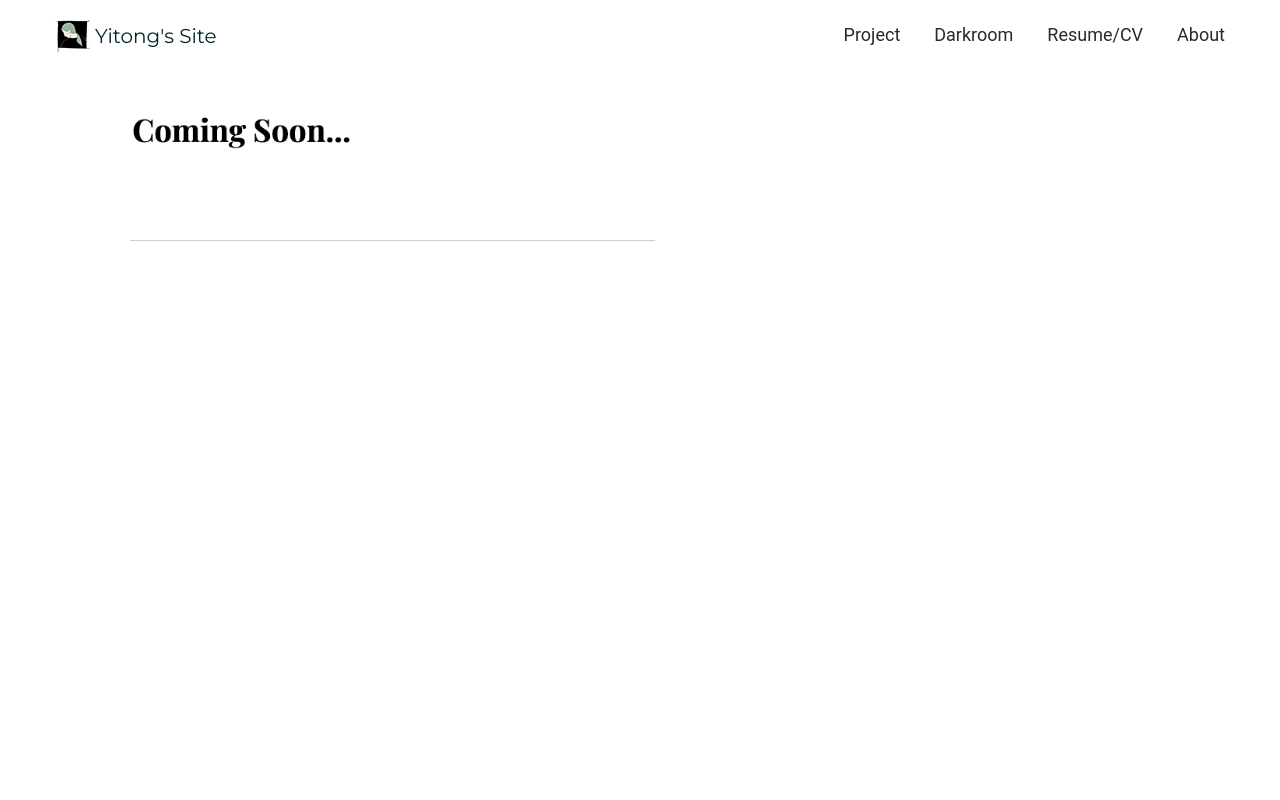
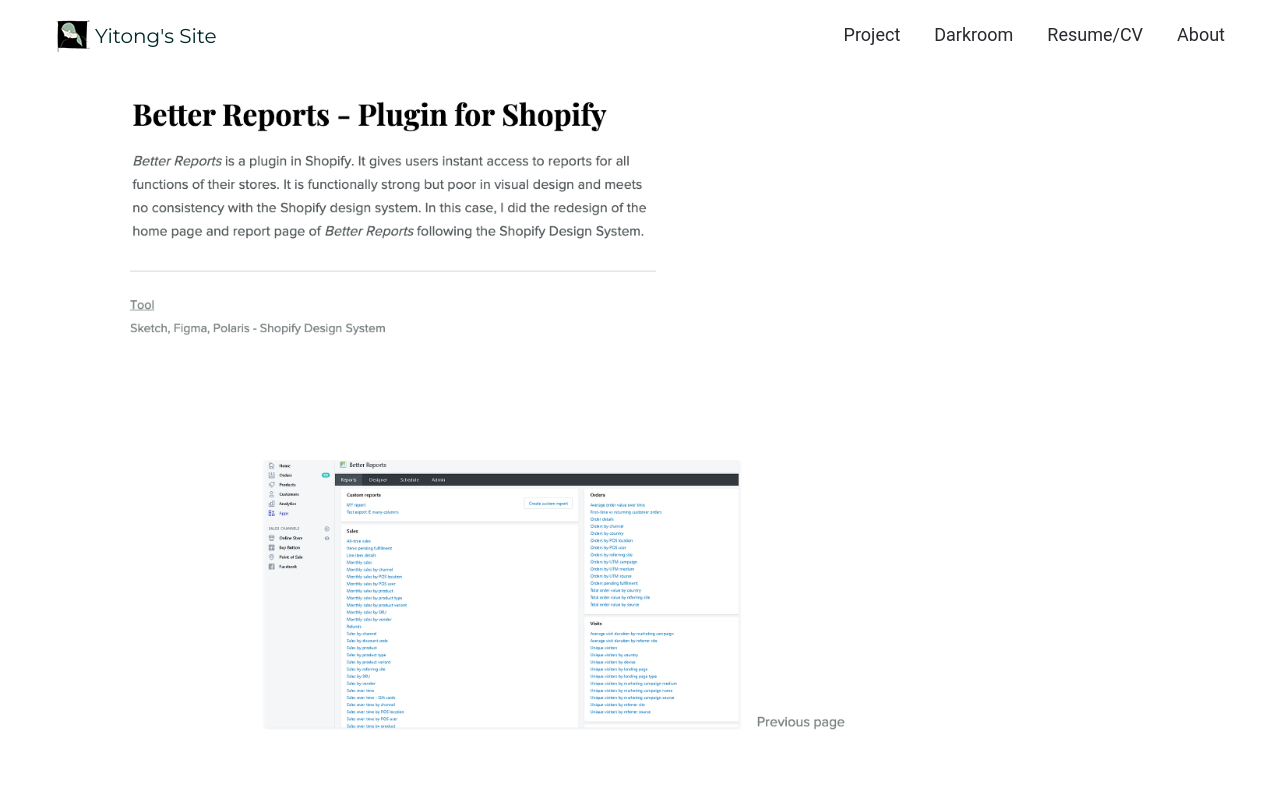
Before and after one commit to Captainia/Captainia.github.io, a plain HTML site: page comingsoon.html in a window 1280 px wide. Shown: the top 800 px of the page. Drawn offline with Linux system fonts and the light colour scheme; a web font is replaced by a local one.

Commit message:
change comingsoon to shopify

```diff
--- a/comingsoon.html
+++ b/comingsoon.html
@@ -34,7 +34,7 @@
 
 	<!-- HERO IMG -->
 	<div>
-		<img src="images/comingsoon.png" >
+		<img src="images/shopify.png" >
 
 	</div>
 </header>
```
Also changed, not shown: images/shopify.png (added), 2 other files.
